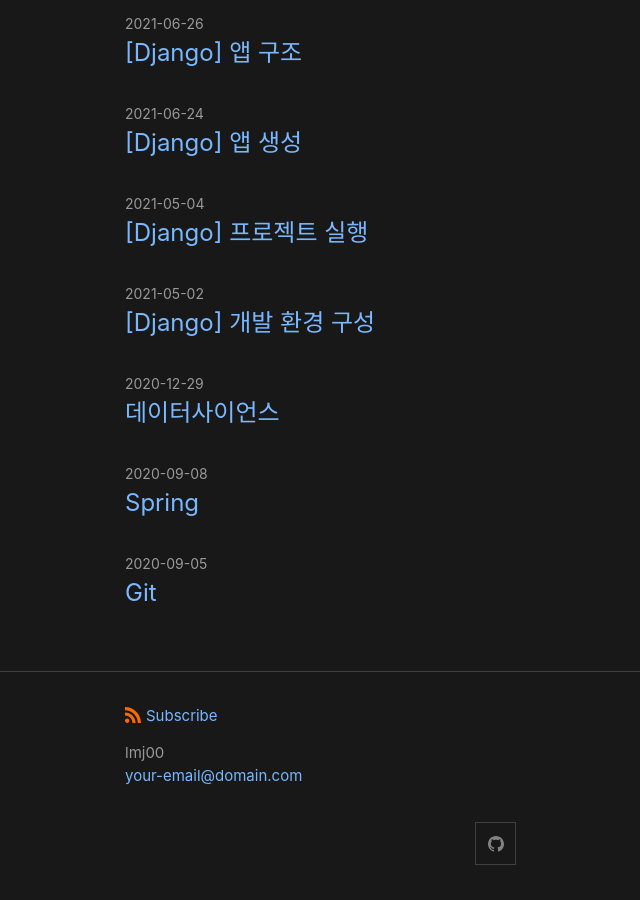
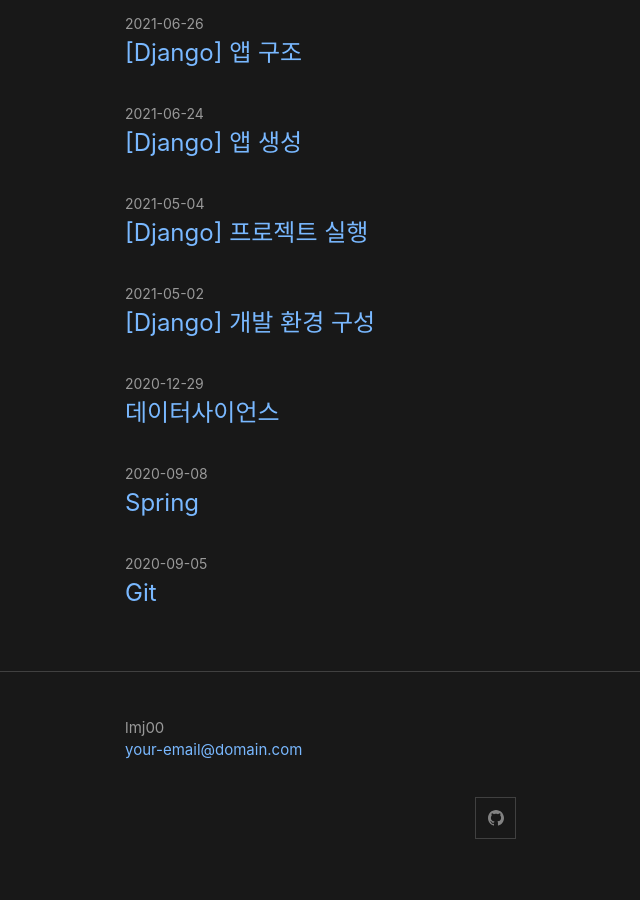
Before and after one commit to lmj00/lmj00.github.io, a Jekyll site: the page built from index.md, in a window 1280 px wide and 900 px high, scrolled down 801 px. Shown: the whole window, without its empty margins (145-785 px from the left). Built offline with Jekyll 4.4.1, drawn with Linux system fonts in a browser that asks for light colours; after the commit the page ends 1675 px from its top, so only the background shows below that.

```diff
--- a/_includes/footer.html
+++ b/_includes/footer.html
@@ -6,11 +6,12 @@
     <div class="footer-col-wrapper">
       <div class="footer-col">
         <p class="feed-subscribe">
-          <a href="{{ 'feed.xml' | relative_url }}">
+          <!-- <a href="{{ 'feed.xml' | relative_url }}">
             <svg class="svg-icon orange">
               <use xlink:href="{{ 'assets/minima-social-icons.svg#rss' | relative_url }}"></use>
             </svg><span>Subscribe</span>
           </a>
+           -->
         </p>
       {%- if site.author %}
         <ul class="contact-list">
```
